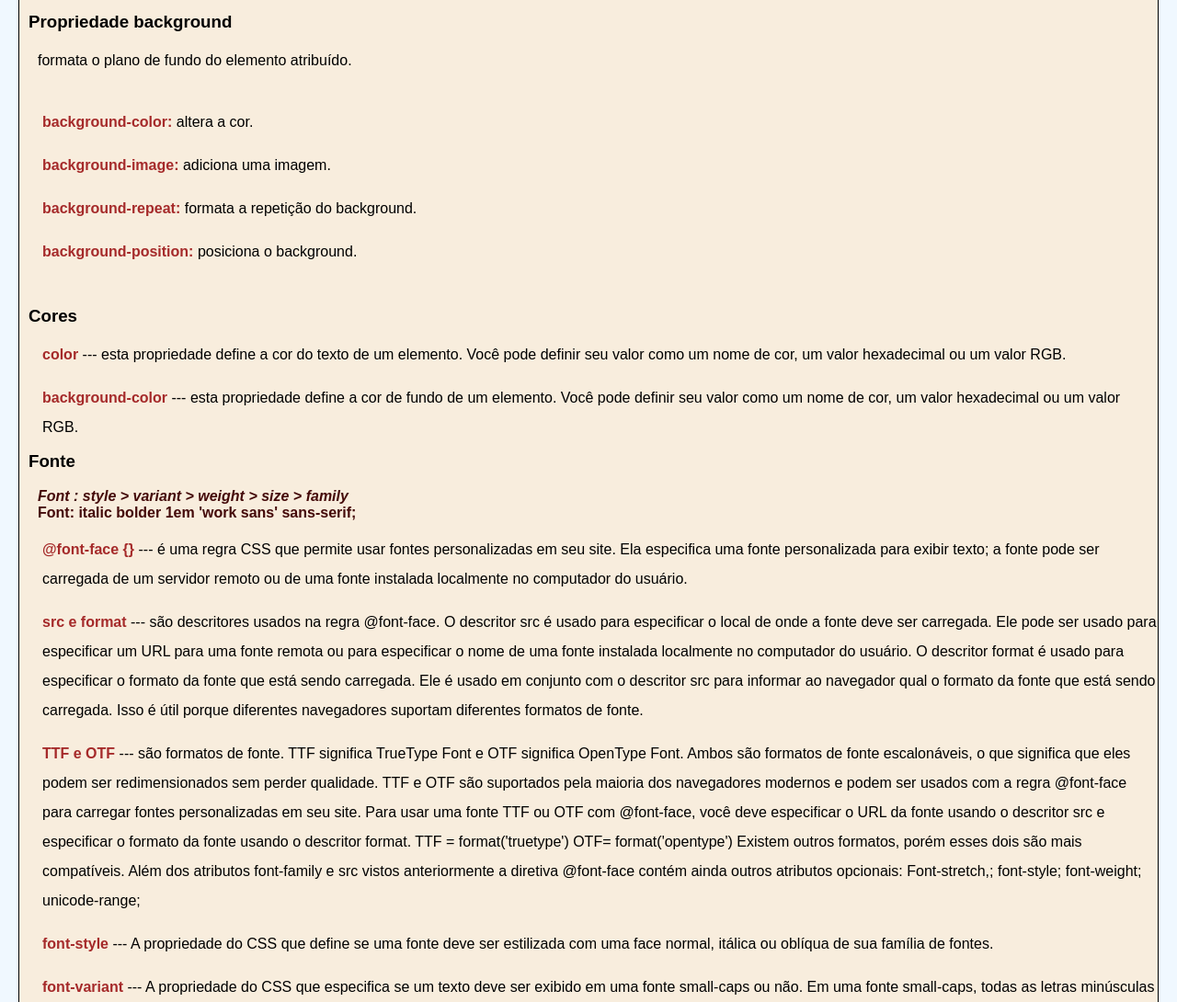
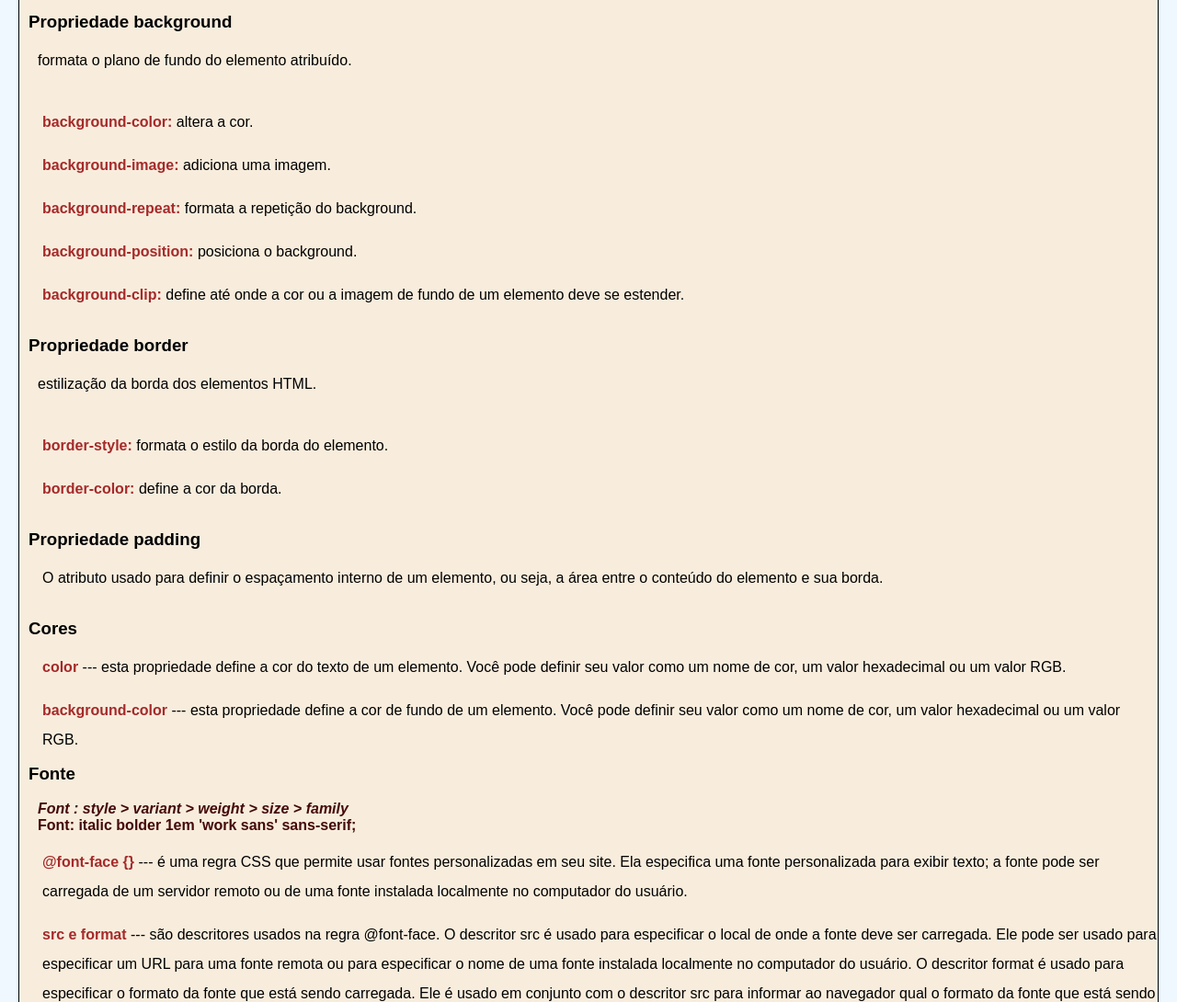
Before and after one commit to romullopc/guia-CSS, a plain HTML site: page index.html in a window 1280 px wide. Shown: the part 1151-2241 px from the top of the page at 92% size. Drawn offline with Linux system fonts and the light colour scheme.

Commit message:
continuação dos estudos sobre background

```diff
--- a/index.html
+++ b/index.html
@@ -34,18 +34,26 @@
                     <p><b class="cod">.class{}</b> --- Forma de identificar elementos pela <b>classe</b>, esta forma é prioridade quando se trata de formatar um grupo de tags HTML que pertencem a mesma classe.</p>
                     <blockquote>
                         <p>
-                             Há diferentes formas de declarar e especificar os seletores para formatação, os exemplos anteriores são as formas mais simples. <br>
-                             para mais informações e possibilidades há de pesquisar mais!
+                            Há diferentes formas de declarar e especificar os seletores para formatação, os exemplos anteriores são as formas mais simples. <br>
+                            para mais informações e possibilidades há de pesquisar mais!
                         </p>
                     </blockquote>
                     <br>
-                <h3> Propriedade background</h3>
+                <h3>Propriedade background</h3>
                     <p class="paragrafo1">formata o plano de fundo do elemento atribuído.</p>
                     <p><code>background-color:</code>  altera a cor.</p>
                     <p><code>background-image:</code> adiciona uma imagem.</p>
                     <p><code>background-repeat:</code> formata a repetição do background.</p>
                     <p><code>background-position:</code> posiciona o background.</p>
-                    <p></p>
+                    <p><code>background-clip: </code> define até onde a cor ou a imagem de fundo de um elemento deve se estender.</p>
+                    <br>
+                <h3>Propriedade border</h3>
+                    <p class="paragrafo1">estilização da borda dos elementos HTML.</p>
+                    <p><code>border-style: </code> formata o estilo da borda do elemento.</p>
+                    <p><code>border-color: </code> define a cor da borda.</p>
+                    <br>
+                <h3>Propriedade padding</h3>
+                    <p>O atributo usado para definir o espaçamento interno de um elemento, ou seja, a área entre o conteúdo do elemento e sua borda.</p>
                     <br>
                 <h3>Cores</h3>
                     <p><code>color </code> --- esta propriedade define a cor do texto de um elemento. Você pode definir seu valor como um nome de cor, um valor hexadecimal ou um valor RGB.</p>
```
